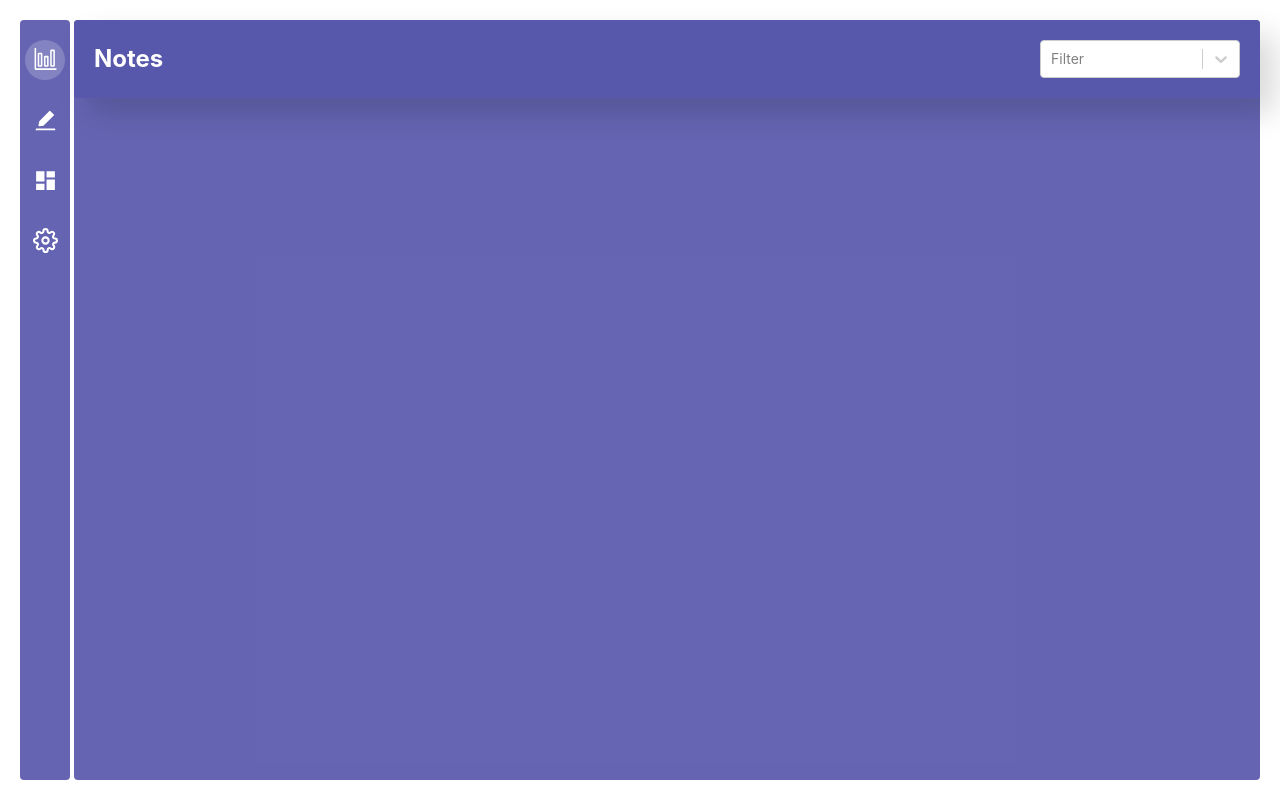
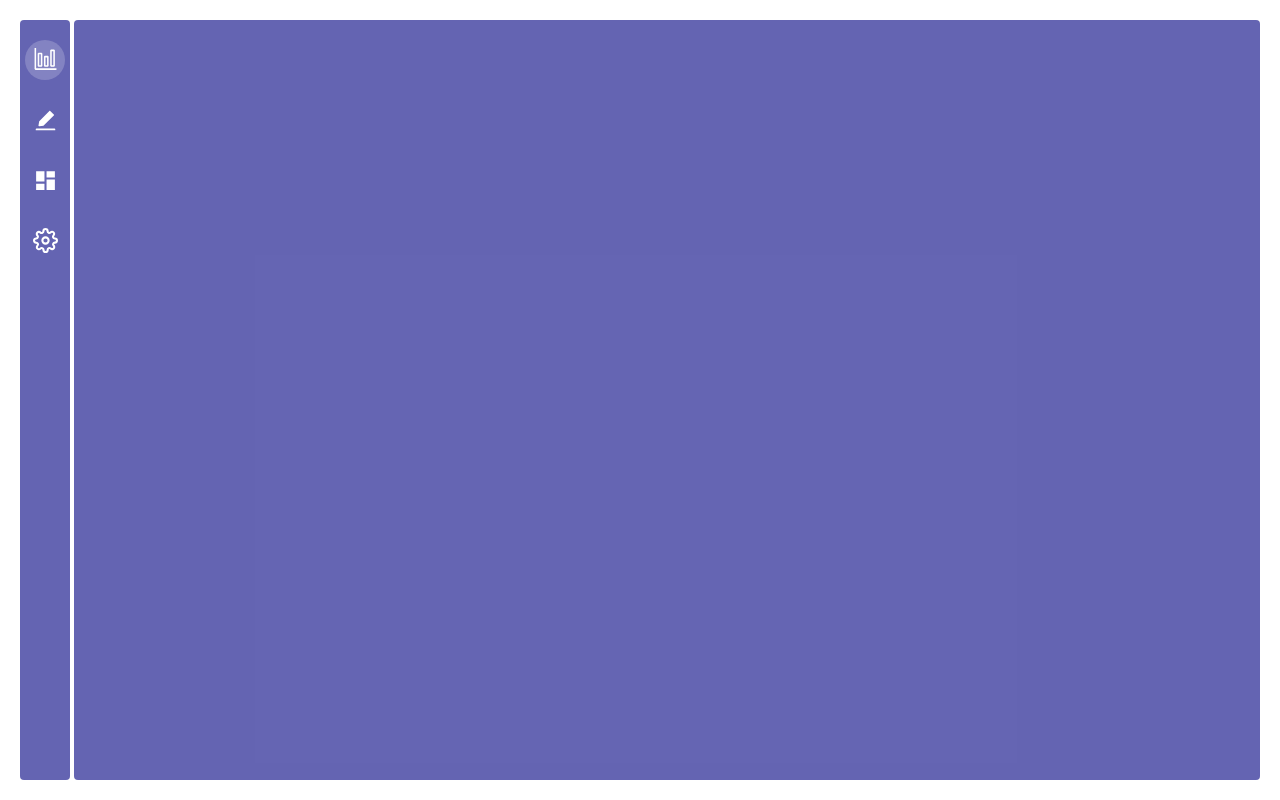
Before and after one commit to Djuslun/notes, a React (Create React App) app: page / in a window 1280 px wide. Built offline with nearby package versions, Linux system fonts and the light colour scheme.

Commit message:
transfer header to notes page

```diff
--- a/src/App.js
+++ b/src/App.js
@@ -1,4 +1,3 @@
-import Header from './components/header/Header';
 import SideBar from './components/sideBar/SideBar';
 import { BrowserRouter, Routes, Route } from 'react-router-dom';
 import Notes from './pages/notes/Notes';
@@ -14,7 +13,6 @@ function App() {
       <div className="App">
         <SideBar />
         <div className="view">
-          <Header />
           <main className="main">
             <Routes>
               <Route path='/' element={<DashBoard />} />
--- a/src/App.scss
+++ b/src/App.scss
@@ -17,6 +17,4 @@
   border-radius: 4px;
 }
 
-.main {
-  flex: 1 1 auto;
-}
+.main {}
--- a/src/pages/notFoundPage/NotFoundPage.jsx
+++ b/src/pages/notFoundPage/NotFoundPage.jsx
@@ -4,7 +4,7 @@ const NotFoundPage = ({ }) => {
 
   return (
     <>
-      <h1>Not gound</h1>
+      <h1>Not found</h1>
     </>
   )
 }
--- a/src/pages/notes/Notes.jsx
+++ b/src/pages/notes/Notes.jsx
@@ -1,9 +1,11 @@
 import NotesList from "../../components/notes-list/NotesList"
+import Header from "../../components/header/Header"
 
 const Notes = ({ }) => {
 
   return (
     <>
+      <Header />
       <NotesList />
     </>
   )
```
